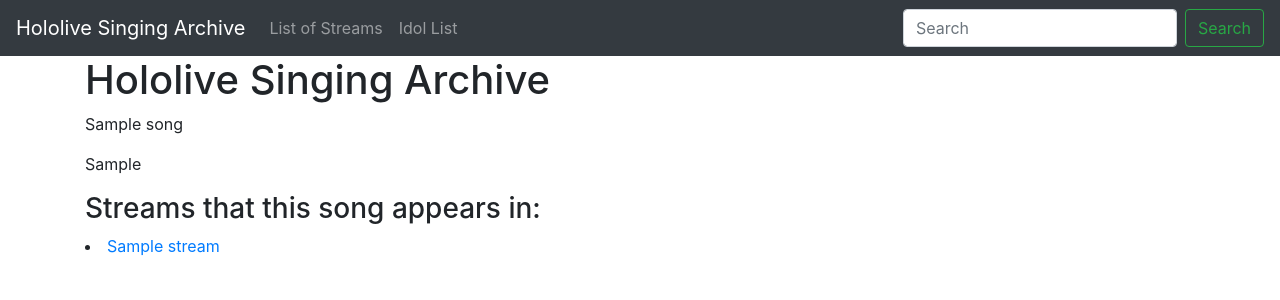
After one commit to iandenegri/hololive-idol-archive, a Django app: page /song/1/ in a window 1280 px wide. The commit adds this page. Shown: the top 300 px of the page. Run offline with Django 3.2, Linux system fonts and the light colour scheme; tables that the repository leaves empty hold one stand-in row (values such as "Sample post"); some libraries are stand-ins or nearby versions.

Commit message:
Adding Search view. Add Song Detail view

```diff
--- a/archive/templates/base.html
+++ b/archive/templates/base.html
@@ -32,8 +32,8 @@
           </li>
         {% endif %}
       </ul>
-      <form class="form-inline my-2 my-lg-0">
-        <input class="form-control mr-sm-2" type="search" placeholder="Search" aria-label="Search">
+      <form class="form-inline my-2 my-lg-0" method="GET" action="{% url 'archive:search_results' %}">
+        <input class="form-control mr-sm-2" name='q' type="search" placeholder="Search" aria-label="Search">
         <button class="btn btn-outline-success my-2 my-sm-0" type="submit">Search</button>
       </form>
     </div>
--- /dev/null
+++ b/archive/templates/song_detail.html
@@ -0,0 +1,12 @@
+{% extends 'base.html' %}
+{% block body %}
+<h1>Hololive Singing Archive</h1>
+<p>{{ song.name }}</p>
+<p>{{ song.original_artist }}</p>
+
+<h3>Streams that this song appears in:</h3>
+{% for stream in streams_with_song %}
+<li><a href="{% url 'archive:stream_detail' stream.id %}">{{ stream.name }}</a></li>
+{% endfor %}
+
+{% endblock %}
--- a/archive/urls.py
+++ b/archive/urls.py
@@ -1,19 +1,26 @@
 from django.urls import path
 
 from .views import StreamListView, StreamDetailView, StreamCreateView, StreamDeleteView, StreamUpdateView, \
-    HomeView, IdolListView, IdolDetailView, IdolCreateView, IdolDeleteView, IdolUpdateView
+    HomeView, IdolListView, IdolDetailView, IdolCreateView, IdolDeleteView, IdolUpdateView, SearchResultsView, \
+    SongDetailView
 
 app_name = 'archive'
 urlpatterns = [
+    # GENERIC
     path('', HomeView.as_view(), name='index'),
+    path('search/', SearchResultsView.as_view(), name='search_results'),
+    # STREAM
     path('stream/', StreamListView.as_view(), name='stream_list'),
     path('stream/create/', StreamCreateView.as_view(), name='stream_create'),
     path('stream/<int:pk>/', StreamDetailView.as_view(), name='stream_detail'),
     path('stream/<int:pk>/update', StreamUpdateView.as_view(), name='stream_update'),
     path('stream/<int:pk>/delete', StreamDeleteView.as_view(), name='stream_delete'),
+    # IDOL
     path('idol/', IdolListView.as_view(), name='idol_list'),
     path('idol/create/', IdolCreateView.as_view(), name='idol_create'),
     path('idol/<int:pk>/', IdolDetailView.as_view(), name='idol_detail'),
     path('idol/<int:pk>/delete', IdolDeleteView.as_view(), name='idol_delete'),
     path('idol/<int:pk>/update', IdolUpdateView.as_view(), name='idol_update'),
+    # SONG
+    path('song/<int:pk>/', SongDetailView.as_view(), name='song_detail'),
 ]
--- a/archive/views.py
+++ b/archive/views.py
@@ -4,16 +4,17 @@
 # Django
 from django.shortcuts import render
 from django.urls import reverse_lazy
+from django.db.models import Q
 from django.views.generic.base import TemplateView
 from django.views.generic import ListView, DetailView, CreateView
 from django.views.generic.edit import DeleteView, UpdateView
 
-from .models import Stream, Idol
+from .models import Stream, Idol, Song
 
 # Third Party
 from googleapiclient.discovery import build
 
-youtube_api_key = os.environ.get('YOUTUBE_KEY', 'replace_me')
+youtube_api_key = os.environ.get('YOUTUBE_KEY', 'replace me')
 scopes = ["https://www.googleapis.com/auth/youtube.readonly"]
 
 # Create your views here.
@@ -28,6 +29,51 @@
         context['latest_streams'] = Stream.objects.all().order_by('pk')[:5]
         return context
 
+class SearchResultsView(TemplateView):
+
+    template_name = 'search.html'
+
+    def get(self, request, *args, **kwargs):
+        search_query = request.GET.get('q')
+        stream_results = None
+        try:
+            # Streams containing songs that match that result
+            self.stream_song_results = Stream.objects.filter(
+                Q(songs__name__icontains=search_query) | \
+                Q(songs__romanji_name__icontains=search_query) | \
+                Q(songs__translated_name__icontains=search_query)
+            )
+        except Exception as e:
+            print(e)
+        try:
+            # Streams that match that result
+            self.stream_results = Stream.objects.filter(
+                Q(name__icontains=search_query) | \
+                Q(singer__name__icontains=search_query) | \
+                Q(singer__jp_name__icontains=search_query)
+            )
+        except Exception as e:
+            print(e)
+        try:
+            # Songs that match that result
+            self.song_results = Song.objects.filter(
+                Q(name__icontains=search_query) | \
+                Q(romanji_name__icontains=search_query) | \
+                Q(translated_name__icontains=search_query) | \
+                Q(original_artist__icontains=search_query) | \
+                Q(romanji_original_artist__icontains=search_query)
+            )
+        except Exception as e:
+            print(e)
+        return super().get(request, *args, **kwargs)
+
+    def get_context_data(self, **kwargs):
+        return super().get_context_data(
+            stream_song_results=self.stream_song_results,
+            stream_results=self.stream_results,
+            song_results=self.song_results,
+            **kwargs)
+
 #######################################
 # STREAM VIEWS
 #######################################
@@ -38,6 +84,7 @@
     model = Stream
     context_object_name = 'stream_list'
     paginate_by = 10
+    ordering = ['-date_posted']
 
 class StreamDetailView(DetailView):
 
@@ -71,7 +118,7 @@
     template_name = 'idol_list.html'
     model = Idol
     context_object_name = 'idol_list'
-    paginate_by = 10
+    paginate_by = 100
     queryset = Idol.objects.all().order_by('name')
 
 
@@ -122,3 +169,18 @@
     model = Idol
     fields = '__all__'
     template_name = 'idol_update.html'
+
+#######################################
+# SONG VIEWS
+#######################################
+
+class SongDetailView(DetailView):
+
+    template_name = 'song_detail.html'
+    model = Song
+    context_object_name = 'song'
+
+    def get_context_data(self, **kwargs):
+        context = super().get_context_data(**kwargs)
+        context['streams_with_song'] = Stream.objects.filter(Q(songs=self.kwargs['pk']))
+        return context
```
Also changed, not shown: archive/templates/search.html (added, +24 -0 lines), README.md (added).
